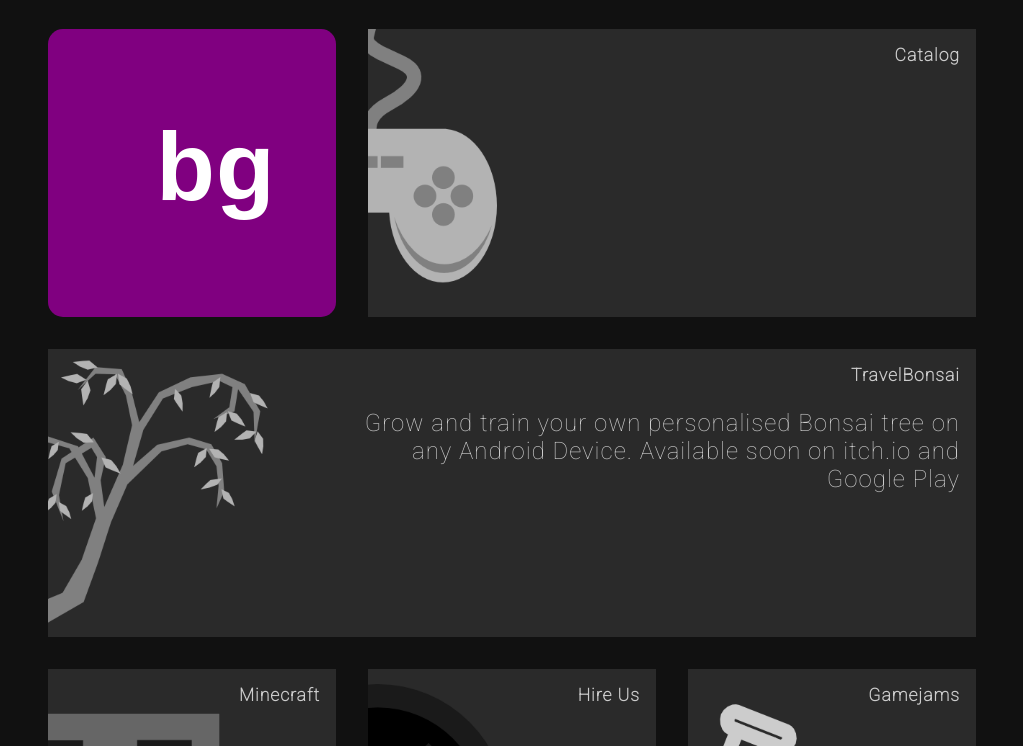
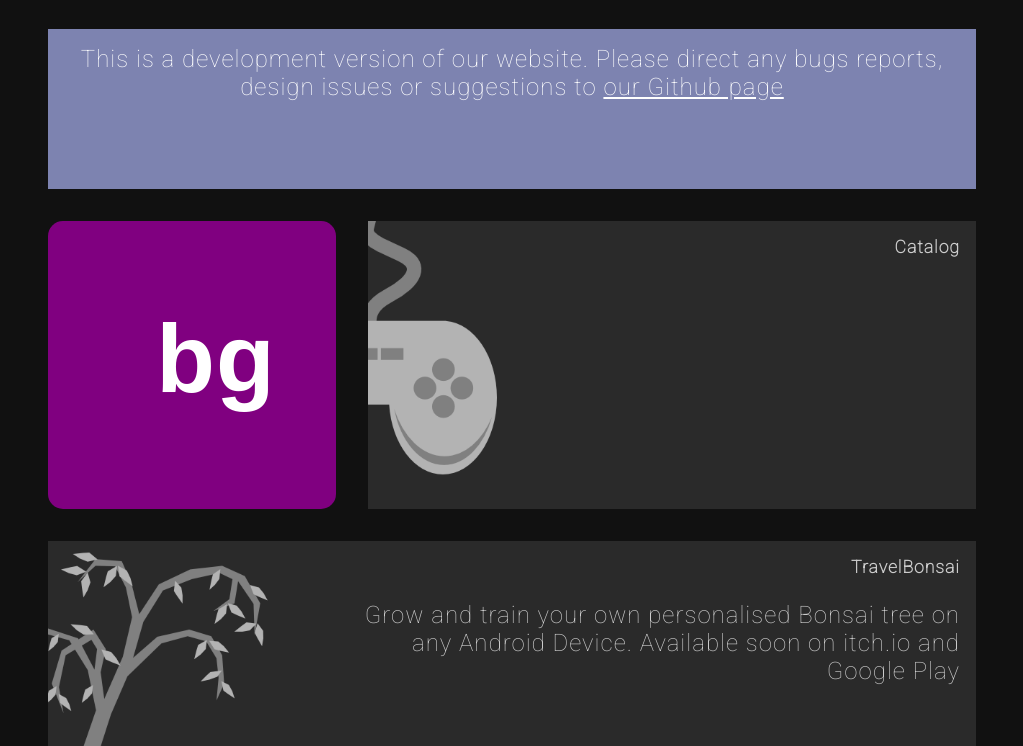
Before and after one commit to abregado/bg_website, a plain HTML site: page index.html in a window 1280 px wide. Shown: the part 54-800 px from the top of the page, without its empty margins (128-1151 px from the left). Drawn offline with Linux system fonts and the light colour scheme.

Commit message:
added debug message

```diff
--- a/css/content.css
+++ b/css/content.css
@@ -160,6 +160,15 @@ article.logo h1 {
 
 article.link:hover {
     background-color:#3c3c3c;
+}
+
+article.debug {
+    background-color:#7D83B0;
+    color:white;
+}
+
+article.debug a {
+    color:white;
 }
 
 div#main {
--- a/css/working.css
+++ b/css/working.css
@@ -180,6 +180,27 @@ article.para {
 
 article.para p {
     font-size:1.5em;
+}
+
+article.debug {
+    background-color:#7D83B0;
+    color:white;
+    padding:1em;
+}
+
+article.debug a {
+    color:white;
+}
+
+article.debug p {
+    margin:0;
+    padding:0;
+    text-align:center;
+    width:100%;
+}
+
+article.short {
+    height:8em;
 }
 
 /*
--- a/index.html
+++ b/index.html
@@ -35,6 +35,12 @@
 </nav>
 
 <div id="main">
+
+
+    <article class="width3 debug short">
+    <p>This is a development version of our website. Please direct any bugs reports, design issues or suggestions to <a href="https://github.com/abregado/bg_website/issues">our Github page</a></p>
+    </article>
+
   <article class="logo">
     <h1 class="logo">bg</span></h1>
   </article>
```
